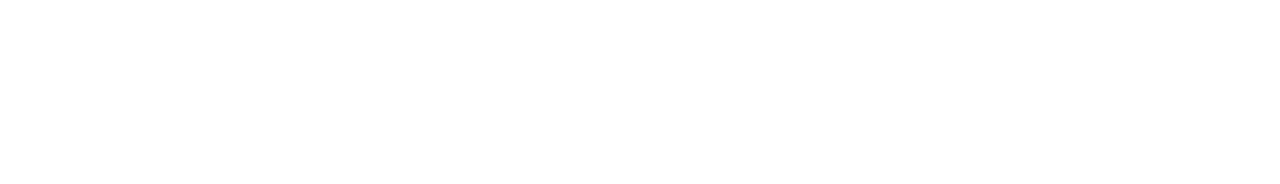
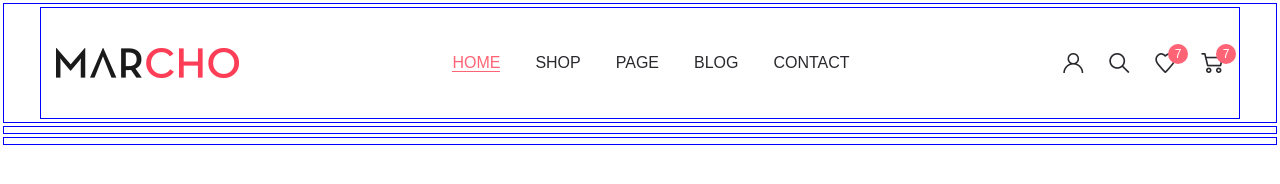
Before and after one commit to GeKtoRiX/marcho, a website: page app/index.html in a window 1280 px wide. Drawn offline with nearby package versions, Linux system fonts and the light colour scheme; files that its build step writes are made by us from their sources.

Commit message:
added header, fonts

```diff
--- a/app/index.html
+++ b/app/index.html
@@ -3,11 +3,72 @@
   <head>
     <meta charset="UTF-8" />
     <meta name="viewport" content="width=device-width, initial-scale=1.0" />
-    <title>Document</title>
-    <link rel="stylesheet" href="/app/css/style.min.css" />
+    <title>iShop MarCho</title>
+    <link rel="stylesheet" href="./css/style.min.css" />
   </head>
   <body>
-    <h2></h2>
+    <header class="header">
+      <div class="container">
+        <div class="header__inner">
+          <a class="logo" href="#">
+            <img class="logo__img" src="./images/logo.png" alt="logo" />
+          </a>
+          <nav class="menu">
+            <ul class="menu__list">
+              <li class="menu__list-item">
+                <a class="menu__list-link menu__list-link--active" href="#"
+                  >HOME</a
+                >
+              </li>
+              <li class="menu__list-item">
+                <a class="menu__list-link" href="#">SHOP</a>
+              </li>
+              <li class="menu__list-item">
+                <a class="menu__list-link" href="#">PAGE</a>
+              </li>
+              <li class="menu__list-item">
+                <a class="menu__list-link" href="#">BLOG</a>
+              </li>
+              <li class="menu__list-item">
+                <a class="menu__list-link" href="#">CONTACT</a>
+              </li>
+            </ul>
+          </nav>
+          <div class="user-nav">
+            <a class="user-nav__link" href="#"
+              ><img
+                class="user-nav__link-img"
+                src="./images/icons/header_user-icon.png"
+                alt="user btn icon"
+            /></a>
+            <a class="user-nav__link" href="#"
+              ><img
+                class="user-nav__link-img"
+                src="./images/icons/header_search-icon.png"
+                alt="user btn icon"
+            /></a>
+            <a class="user-nav__link" href="#">
+              <img
+                class="user-nav__link-img"
+                src="./images/icons/header_heart-icon.png"
+                alt="user btn icon"
+              />
+              <span class="user-nav__num">7</span>
+            </a>
+            <a class="user-nav__link" href="#">
+              <img
+                class="user-nav__link-img"
+                src="./images/icons/header_cart-icon.png"
+                alt="user btn icon"
+              />
+              <span class="user-nav__num">7</span>
+            </a>
+          </div>
+        </div>
+      </div>
+    </header>
+    <main class="main"></main>
+    <footer class="footer"></footer>
   </body>
   <script src="./js/main.min.js"></script>
 </html>
--- a/app/scss/_fonts.scss
+++ b/app/scss/_fonts.scss
@@ -0,0 +1,34 @@
+@font-face {
+  font-family: "Quicksand-Regular", sans-serif;
+  font-weight: 400;
+  font-style: normal;
+  src: local("Quicksand-Regular"),
+    url("../fonts/Quicksand-Regular.woff") format("woff");
+  font-display: swap;
+}
+
+@font-face {
+  font-family: "Quicksand-Medium", sans-serif;
+  font-weight: 500;
+  font-style: normal;
+  src: local("Quicksand-Medium"),
+    url("../fonts/Quicksand-Medium.woff") format("woff");
+  font-display: swap;
+}
+
+@font-face {
+  font-family: "Roboto-Regular", sans-serif;
+  font-weight: 400;
+  font-style: normal;
+  src: local("Roboto-Regular"),
+    url("../fonts/Roboto-Regular.woff") format("woff");
+  font-display: swap;
+}
+
+@font-face {
+  font-family: "Roboto-Bold", sans-serif;
+  font-weight: 700;
+  font-style: normal;
+  src: local("Roboto-Bold"), url("../fonts/Roboto-Bold.woff") format("woff");
+  font-display: swap;
+}
--- a/app/scss/_global.scss
+++ b/app/scss/_global.scss
@@ -0,0 +1,24 @@
+@use "vars";
+@use "fonts";
+
+body {
+  font-size: 16px;
+  line-height: 26px;
+  color: vars.$default;
+  @extend %quicksand-500;
+}
+
+.header,
+.main,
+.footer,
+.container {
+  border: 1px solid blue;
+  margin: 3px;
+  padding: 3px;
+}
+
+.container {
+  max-width: 1200px;
+  margin: 0 auto;
+  padding: 0 15px;
+}
--- a/app/scss/_vars.scss
+++ b/app/scss/_vars.scss
@@ -0,0 +1,25 @@
+// Colors
+$default: #8d8d8d;
+$title: #29282d;
+$accent: #fe6475;
+
+// Fonts
+%quicksand-400 {
+  font-family: "Quicksand-Regular", sans-serif;
+  font-weight: 400;
+}
+
+%quicksand-500 {
+  font-family: "Quicksand-Medium", sans-serif;
+  font-weight: 500;
+}
+
+%roboto-400 {
+  font-family: "Roboto-Regular", sans-serif;
+  font-weight: 400;
+}
+
+%roboto-700 {
+  font-family: "Roboto-Bold", sans-serif;
+  font-weight: 700;
+}
--- a/app/scss/style.scss
+++ b/app/scss/style.scss
@@ -1,6 +1,59 @@
-@import "vars";
-@import "fonts";
-@import "reset";
-@import "global";
+@use "vars";
+@use "fonts";
+@use "reset";
+@use "global";
+@use "media";
 
-@import "media";
+.header {
+  &__inner {
+    display: flex;
+    justify-content: space-between;
+    align-items: center;
+    margin: 40px 0;
+
+    .menu {
+      &__list {
+        display: flex;
+        gap: 35px;
+      }
+
+      &__list-link {
+        border-bottom: 1px solid transparent;
+        color: vars.$title;
+        transition: all 0.3s;
+        @extend %quicksand-400;
+        &:hover {
+          color: vars.$accent;
+          border-bottom: 1px solid vars.$accent;
+          @extend %quicksand-500;
+        }
+      }
+      &__list-link--active {
+        border-bottom: 1px solid vars.$accent;
+        color: vars.$accent;
+        @extend %quicksand-500;
+      }
+    }
+    .user-nav {
+      display: flex;
+      gap: 25px;
+      &__link {
+        position: relative;
+      }
+      &__num {
+        position: absolute;
+        top: -9px;
+        right: -12px;
+
+        width: 20px;
+        height: 20px;
+        border-radius: 50%;
+        font-size: 12px;
+        line-height: 20px;
+        text-align: center;
+        color: #fff;
+        background-color: vars.$accent;
+      }
+    }
+  }
+}
```
Also changed, not shown: app/fonts/Quicksand-Medium.woff (added), app/fonts/Quicksand-Regular.woff (added), app/fonts/Roboto-Bold.woff (added), app/fonts/Roboto-Regular.woff (added), app/images/icons/header_cart-icon.png (added), app/images/icons/header_heart-icon.png (added), app/images/icons/header_search-icon.png (added), app/images/icons/header_user-icon.png (added), app/images/logo.png (added).
